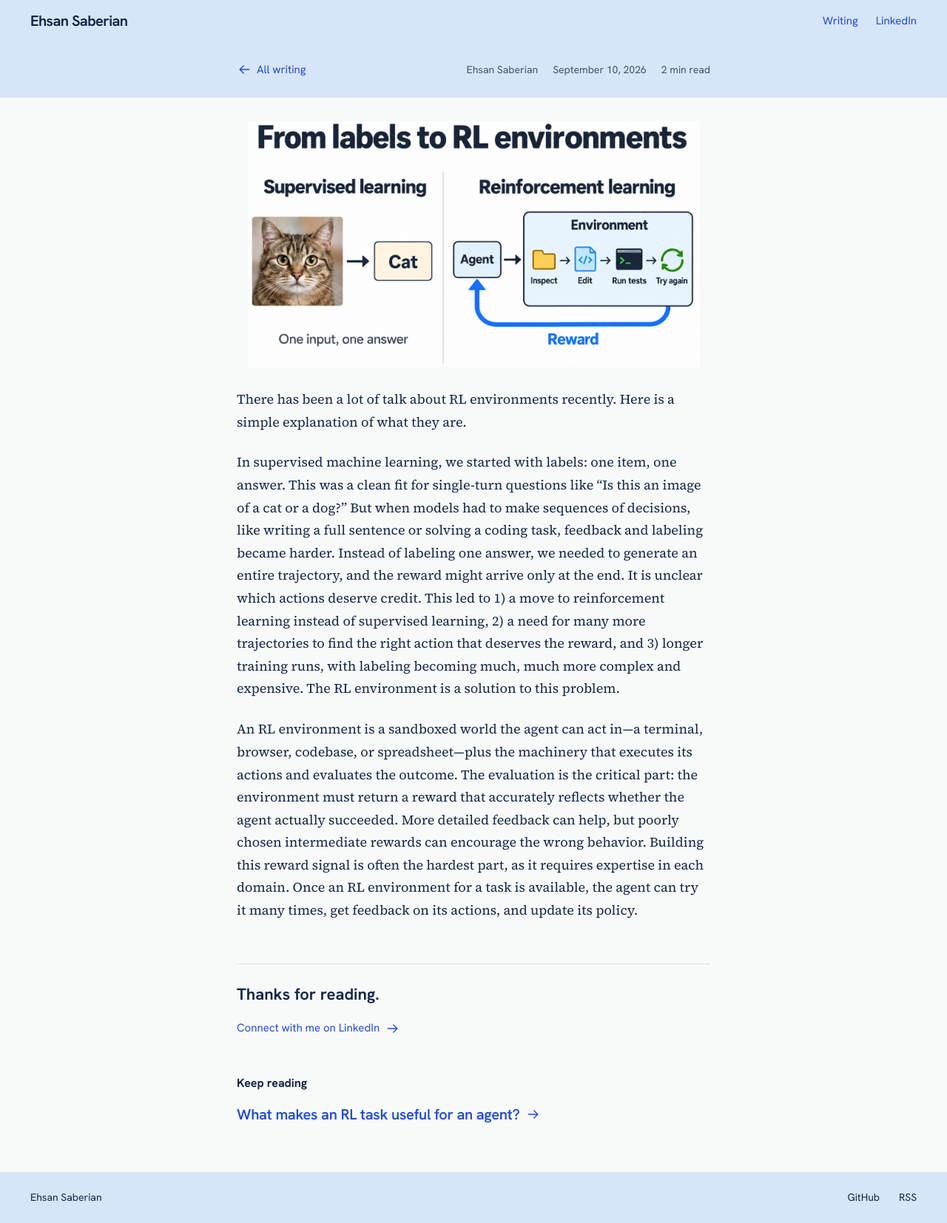
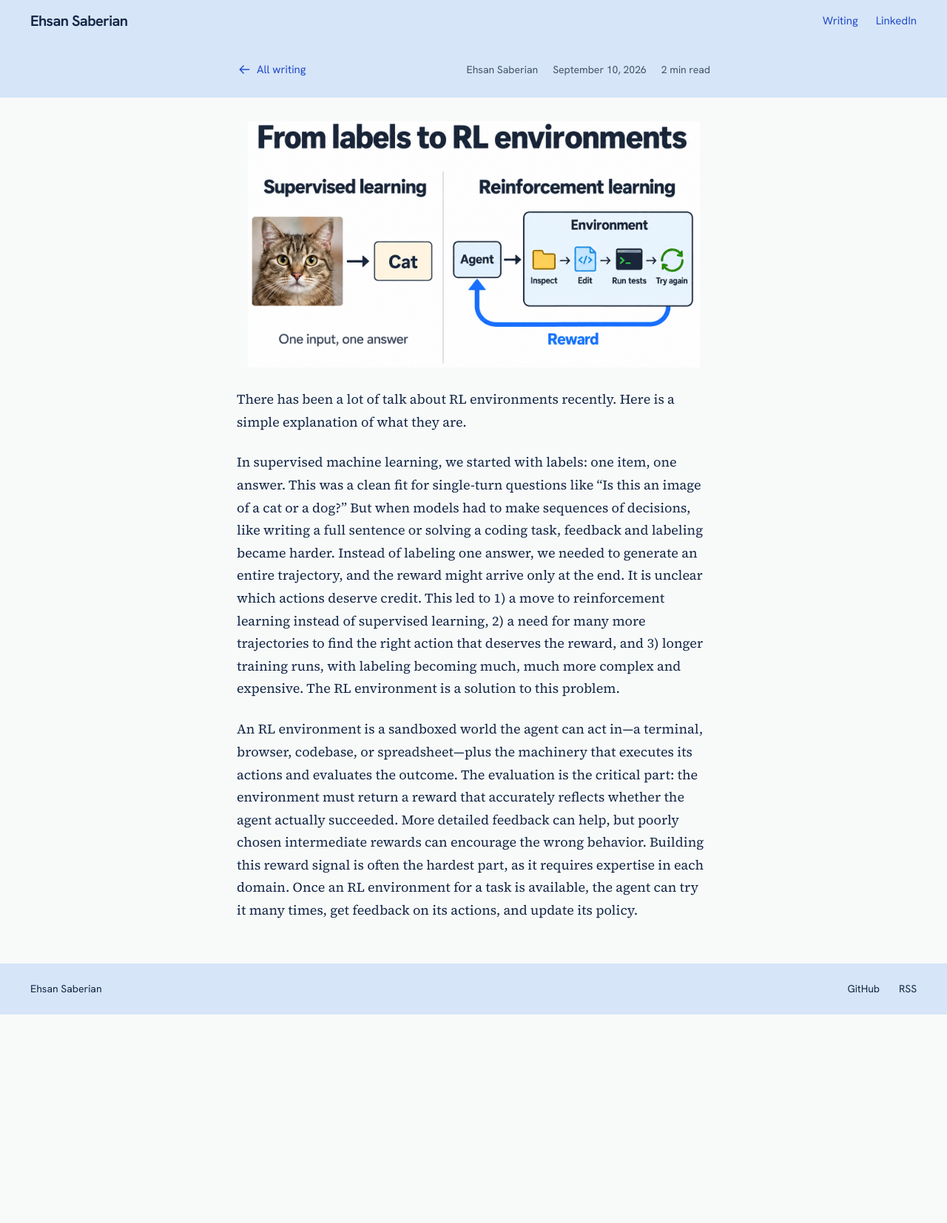
Before and after one commit to saberian/saberian.github.io, a Jekyll site: the page built from _posts/2026-09-10-what-is-rl-environemnt.md, in a window 1280 px wide. Shown: the whole page at 74% size. Built offline with Jekyll 4.4.1, drawn with Linux system fonts in a browser that asks for light colours; after the commit the page ends 1372 px from its top, so only the background shows below that.

Commit message:
Simplify article layout and remove post-ending prompts

```diff
--- a/_layouts/post.html
+++ b/_layouts/post.html
@@ -16,17 +16,6 @@ layout: default
     </div>
   </header>
   <div class="post-content">{{ content }}</div>
-  <footer class="post-end">
-    <p>Thanks for reading.</p>
-    <a href="{{ site.data.profile.linkedin }}">Connect with me on LinkedIn {% include arrow.html %}</a>
-    {% if page.previous or page.next %}
-    {% assign related = page.previous | default: page.next %}
-    <div class="related-post">
-      <h2>Keep reading</h2>
-      <a href="{{ related.url | relative_url }}">{{ related.title | escape }} {% include arrow.html %}</a>
-    </div>
-    {% endif %}
-  </footer>
 </article>
 <footer class="site-footer">
   <a href="{{ '/' | relative_url }}">{{ site.data.profile.name }}</a>
--- a/assets/site.css
+++ b/assets/site.css
@@ -101,26 +101,19 @@ h1, h2, h3 { text-wrap: balance; }
 .post-content table.table-centered { width: fit-content; max-width: 100%; margin-inline: auto; }
 .post-content th, .post-content td { border-bottom: 1px solid var(--rule); padding: 12px 16px; text-align: left; }
 .post-content mjx-container[display="true"] { max-width: 100%; overflow-x: auto; overflow-y: hidden; padding-block: 14px; margin-block: 1.35em !important; }
-.post-end { width: min(100% - 64px, var(--reading-width)); margin: 0 auto 56px; border-top: 1px solid var(--rule); padding-top: 24px; }
-.post-end > p { font-family: var(--display); font-size: 22px; font-weight: 650; margin-bottom: 8px; }
-.post-end a { display: inline-flex; gap: 8px; align-items: center; text-decoration: none; min-height: 44px; font-size: 15px; }
-.related-post { margin-top: 40px; }
-.related-post h2 { font-size: 16px; margin-bottom: 8px; }
-.related-post a { font-size: 20px; font-weight: 600; letter-spacing: -.015em; line-height: 1.3; }
 .site-footer { display: flex; justify-content: space-between; align-items: center; gap: 24px; padding: 24px var(--page-gutter); background: var(--cover); font-size: 14px; }
 .site-footer nav { display: flex; gap: 26px; }
 .site-footer a { color: var(--ink); text-decoration: none; }
 .not-found { max-width: 800px; padding: 100px 32px; margin-inline: auto; }
 .not-found h1 { font-family: var(--display); font-size: 40px; line-height: 1.15; letter-spacing: -.025em; }
 .not-found p { margin-top: 24px; color: var(--secondary); font-size: 16px; }
-.essay-link .arrow, .post-end a .arrow { transition: transform 280ms var(--ease-out); }
-.essay-link:hover .arrow, .essay-link:focus-visible .arrow,
-.post-end a:hover .arrow, .post-end a:focus-visible .arrow { transform: translateX(5px); }
+.essay-link .arrow { transition: transform 280ms var(--ease-out); }
+.essay-link:hover .arrow, .essay-link:focus-visible .arrow { transform: translateX(5px); }
 .essay h2 a { transition: color 180ms ease-out; }
 @media (prefers-reduced-motion: reduce) {
   html { scroll-behavior: auto; }
   *, *::before, *::after { transition: none !important; animation: none !important; }
-  .essay-link .arrow, .post-end a .arrow { transform: none !important; }
+  .essay-link .arrow { transform: none !important; }
 }
 @media (min-width: 901px) {
   .home-page .site-header { padding-left: 24px; }
@@ -157,7 +150,6 @@ h1, h2, h3 { text-wrap: balance; }
   .post-meta { gap: 7px 16px; }
   .post-content { width: calc(100% - 48px); margin-top: 32px; margin-bottom: 44px; font-size: 17px; }
   .post-content blockquote { padding: 16px 20px; }
-  .post-end { width: calc(100% - 48px); margin-bottom: 48px; }
 }
 @media (max-width: 360px) {
   :root { --page-gutter: 20px; }
@@ -166,7 +158,7 @@ h1, h2, h3 { text-wrap: balance; }
   .portrait { width: 72px; }
 }
 @media print {
-  .site-header, .skip-link, .back-link, .post-end, .site-footer { display: none; }
+  .site-header, .skip-link, .back-link, .site-footer { display: none; }
   body, .post-header { background: #fff; color: #000; }
   .post-header { padding: 0 0 28px; }
   .post-header h1 { font-size: 36px; }
```
Also changed, not shown: DESIGN.md (+4 -6 lines), _posts/2026-09-16-spread-in-practice.md (+9 -11 lines), tests/site.mjs (+27 -27 lines), tests/spread-draft.mjs (+3 -5 lines).
